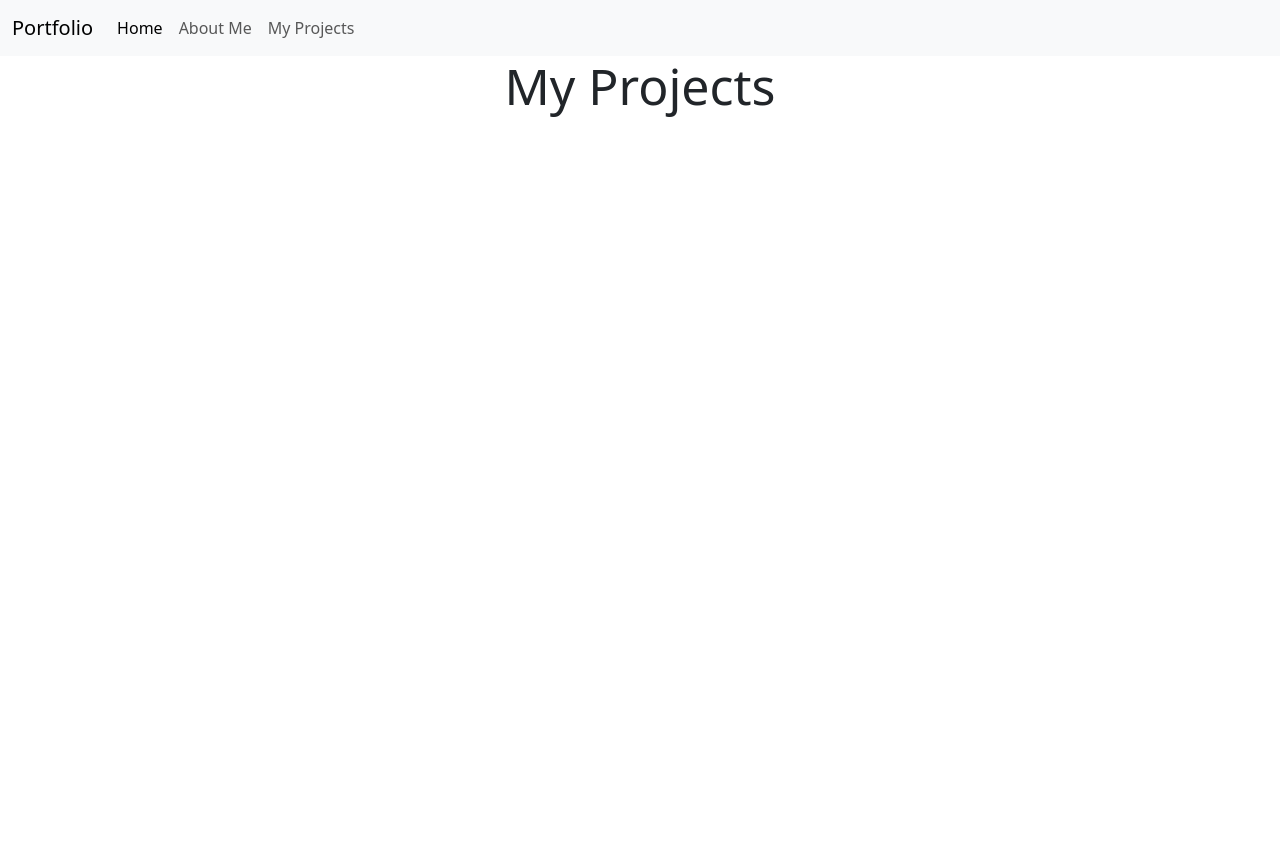
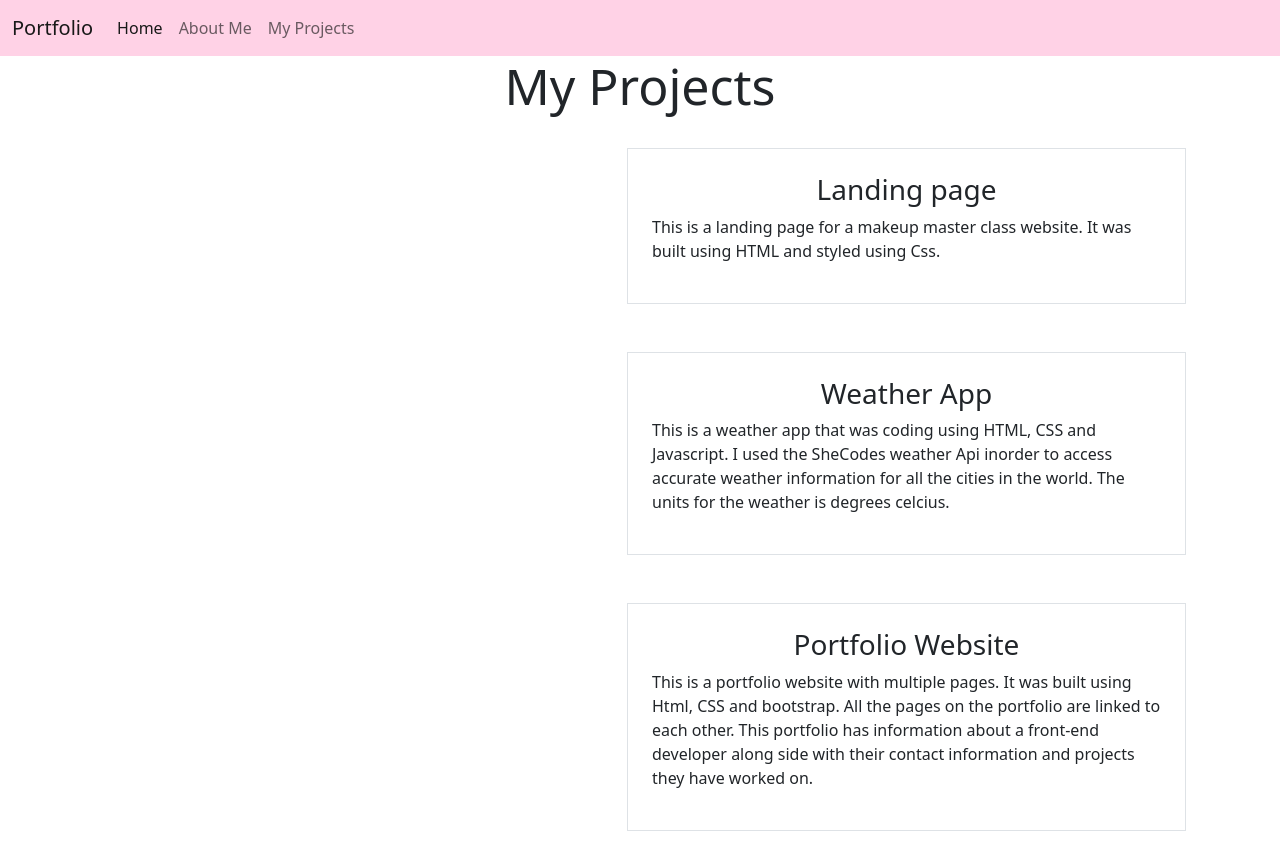
Before and after one commit to khayelihlemiles/my-portfolio, a plain HTML site: page projects.html in a window 1280 px wide. Before the commit the page ends 800 px from the top, so only its background shows below. Drawn offline with nearby package versions, Linux system fonts and the light colour scheme.

Commit message:
added some html on projects page

```diff
--- a/projects.html
+++ b/projects.html
@@ -23,7 +23,7 @@
     <title>My Projects</title>
   </head>
   <body>
-    <nav class="navbar navbar-expand-lg bg-body-tertiary">
+    <nav class="navbar navbar-expand-lg bg-body-ffcee4">
       <div class="container-fluid">
         <a class="navbar-brand" href="#">Portfolio</a>
         <button
@@ -54,7 +54,47 @@
         </div>
       </div>
     </nav>
-
     <h1>My Projects</h1>
+    <div class="container">
+      <div class="row">
+        <div class="col"></div>
+        <div class="col border p-4 m-4">
+          <h3>Landing page</h3>
+          <p>
+            This is a landing page for a makeup master class website. It was
+            built using HTML and styled using Css.
+          </p>
+        </div>
+      </div>
+    </div>
+    <div class="container">
+      <div class="row">
+        <div class="col"></div>
+        <div class="col border p-4 m-4">
+          <h3>Weather App</h3>
+          <p>
+            This is a weather app that was coding using HTML, CSS and
+            Javascript. I used the SheCodes weather Api inorder to access
+            accurate weather information for all the cities in the world. The
+            units for the weather is degrees celcius.
+          </p>
+        </div>
+      </div>
+    </div>
+    <div class="container">
+      <div class="row">
+        <div class="col"></div>
+        <div class="col border p-4 m-4">
+          <h3>Portfolio Website</h3>
+          <p>
+            This is a portfolio website with multiple pages. It was built using
+            Html, CSS and bootstrap. All the pages on the portfolio are linked
+            to each other. This portfolio has information about a front-end
+            developer along side with their contact information and projects
+            they have worked on.
+          </p>
+        </div>
+      </div>
+    </div>
   </body>
 </html>
```
